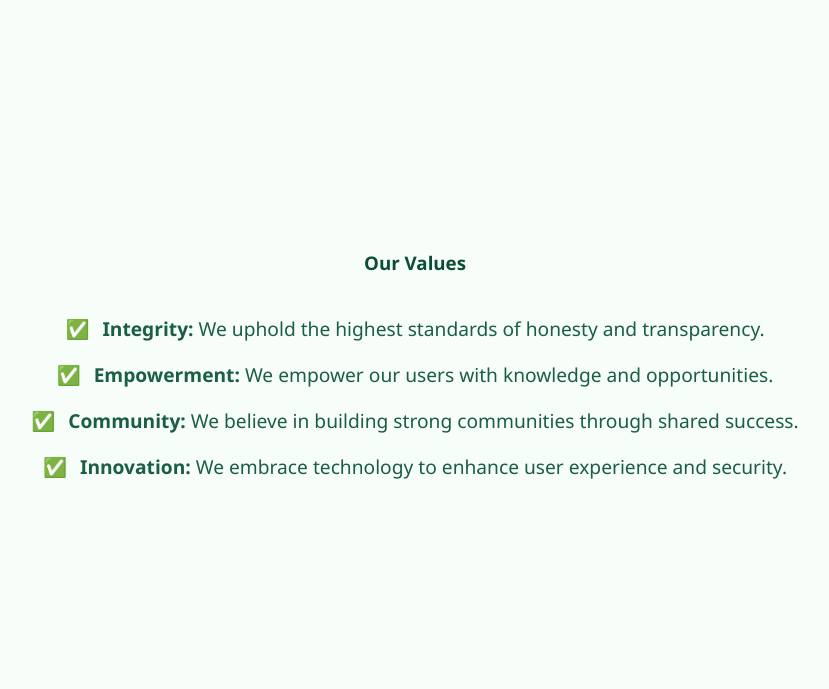
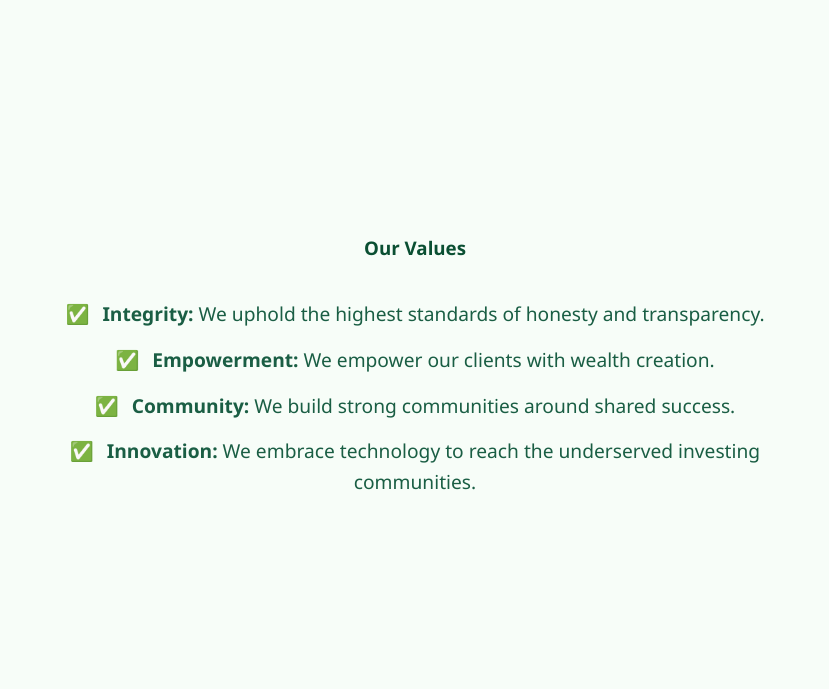
Before and after one commit to 1234manucho/amsa-flask, a Flask app: page /about in a window 1280 px wide. Shown: the part 1009-1698 px from the top of the page, without its empty margins (225-1054 px from the left). Run offline with Flask 3, Linux system fonts and the light colour scheme; some libraries are stand-ins or nearby versions.

Commit message:
Update about.html

```diff
--- a/app/templates/about.html
+++ b/app/templates/about.html
@@ -53,13 +53,15 @@
 </section>
 
 <section class="page-section">
+
   <h3>Our Values</h3>
-  <ul>
-    <li><strong>Integrity:</strong> We uphold the highest standards of honesty and transparency.</li>
-    <li><strong>Empowerment:</strong> We empower our users with knowledge and opportunities.</li>
-    <li><strong>Community:</strong> We believe in building strong communities through shared success.</li>
-    <li><strong>Innovation:</strong> We embrace technology to enhance user experience and security.</li>
-  </ul>
+<ul>
+  <li><strong>Integrity:</strong> We uphold the highest standards of honesty and transparency.</li>
+  <li><strong>Empowerment:</strong> We empower our clients with wealth creation.</li>
+  <li><strong>Community:</strong> We build strong communities around shared success.</li>
+  <li><strong>Innovation:</strong> We embrace technology to reach the underserved investing communities.</li>
+</ul>
+
 </section>
 
 {% endblock %}
```
